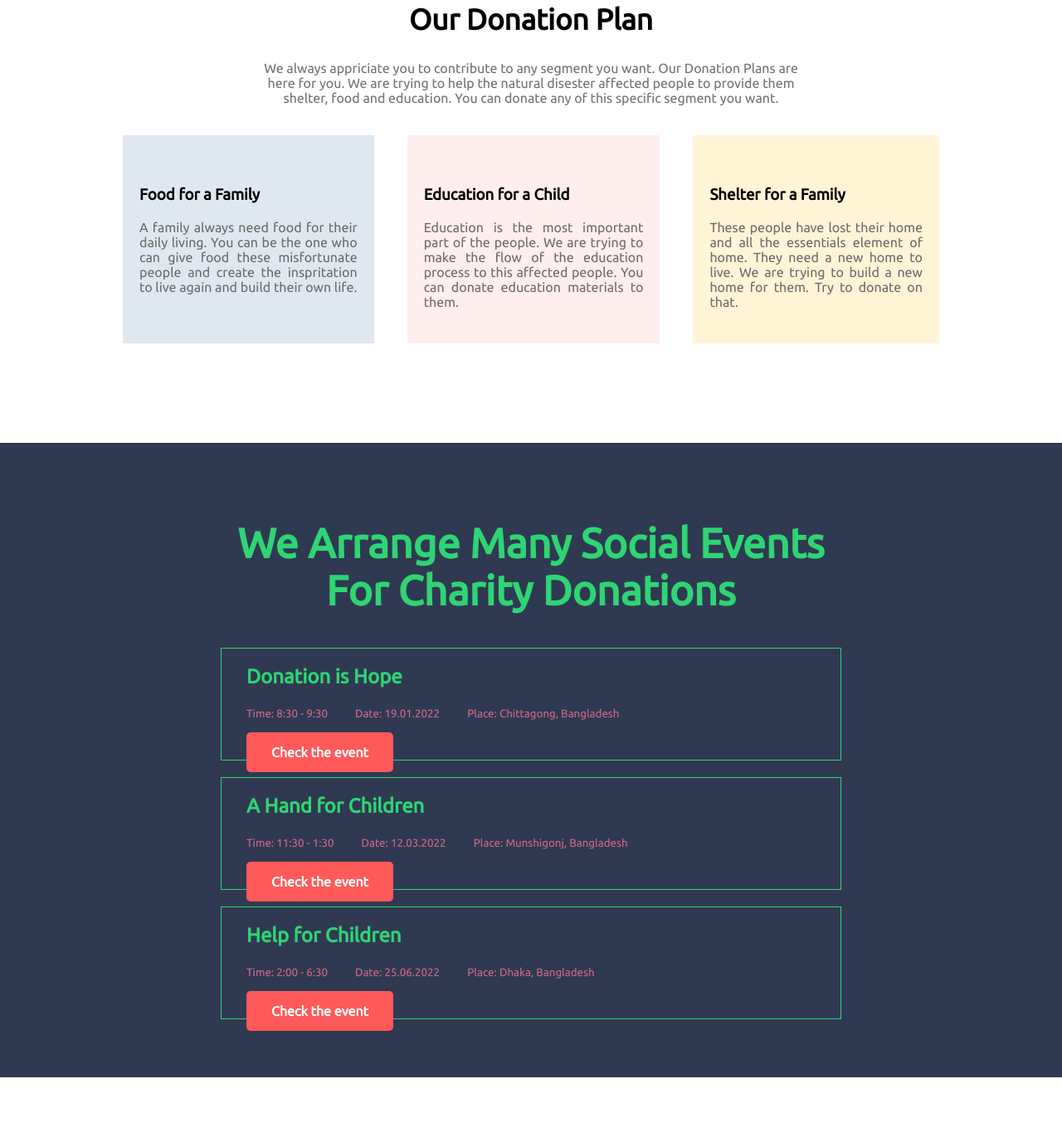
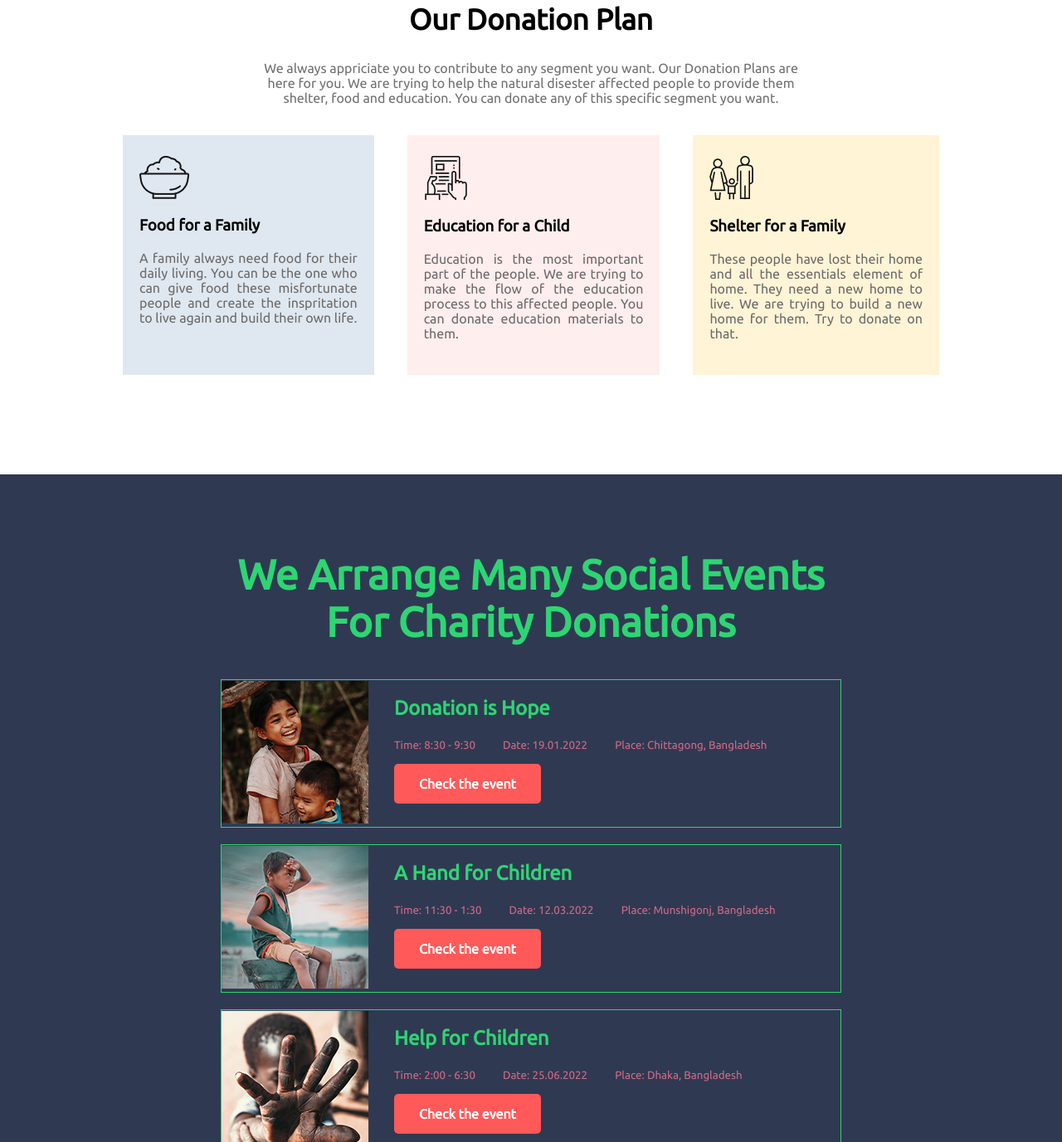
Before and after one commit to mohtadahmed/indifinate-foundation, a plain HTML site: page index.html in a window 1280 px wide. Shown: the part 1423-2800 px from the top of the page at 83% size. Drawn offline with Linux system fonts and the light colour scheme; the site is published under a folder, as on GitHub Pages, so addresses that start at the root find nothing.

Commit message:
image path problem fixed

```diff
--- a/index.html
+++ b/index.html
@@ -71,7 +71,7 @@
       </div>
       <div class="donation-catagory">
         <div class="donation-card">
-          <img src="/icons/food.png" alt="" />
+          <img src="icons/food.png" alt="" />
           <h3>Food for a Family</h3>
           <p>
             A family always need food for their daily living. You can be the one
@@ -80,7 +80,7 @@
           </p>
         </div>
         <div id="color-pink" class="donation-card">
-          <img src="/icons/Frame-1.png" alt="" />
+          <img src="icons/Frame-1.png" alt="" />
           <h3>Education for a Child</h3>
           <p>
             Education is the most important part of the people. We are trying to
@@ -89,7 +89,7 @@
           </p>
         </div>
         <div id="color-bisk" class="donation-card">
-          <img src="/icons/shelter.png" alt="" />
+          <img src="icons/shelter.png" alt="" />
           <h3>Shelter for a Family</h3>
           <p>
             These people have lost their home and all the essentials element of
@@ -108,7 +108,7 @@
         <div>
           <div class="social-event-catagory">
             <div>
-              <img src="/img/children-1.webp" alt="" />
+              <img src="img/children-1.webp" alt="" />
             </div>
             <div class="social-event-card">
               <h2>Donation is Hope</h2>
@@ -124,7 +124,7 @@
           </div>
           <div class="social-event-catagory">
             <div>
-              <img src="/img/children-2.webp" alt="" />
+              <img src="img/children-2.webp" alt="" />
             </div>
             <div class="social-event-card">
               <h2>A Hand for Children</h2>
@@ -140,7 +140,7 @@
           </div>
           <div class="social-event-catagory">
             <div>
-              <img src="/img/children-3.webp" alt="" />
+              <img src="img/children-3.webp" alt="" />
             </div>
             <div class="social-event-card">
               <h2>Help for Children</h2>
--- a/style.css
+++ b/style.css
@@ -17,7 +17,7 @@ p {
 
 /* Header Section CSS */
 .header-container {
-    background-image: url(/img/donation13.jpg);
+    background-image: url(img/donation13.jpg);
     background-repeat: no-repeat;
     background-size: cover;
     background-position: center;
```
